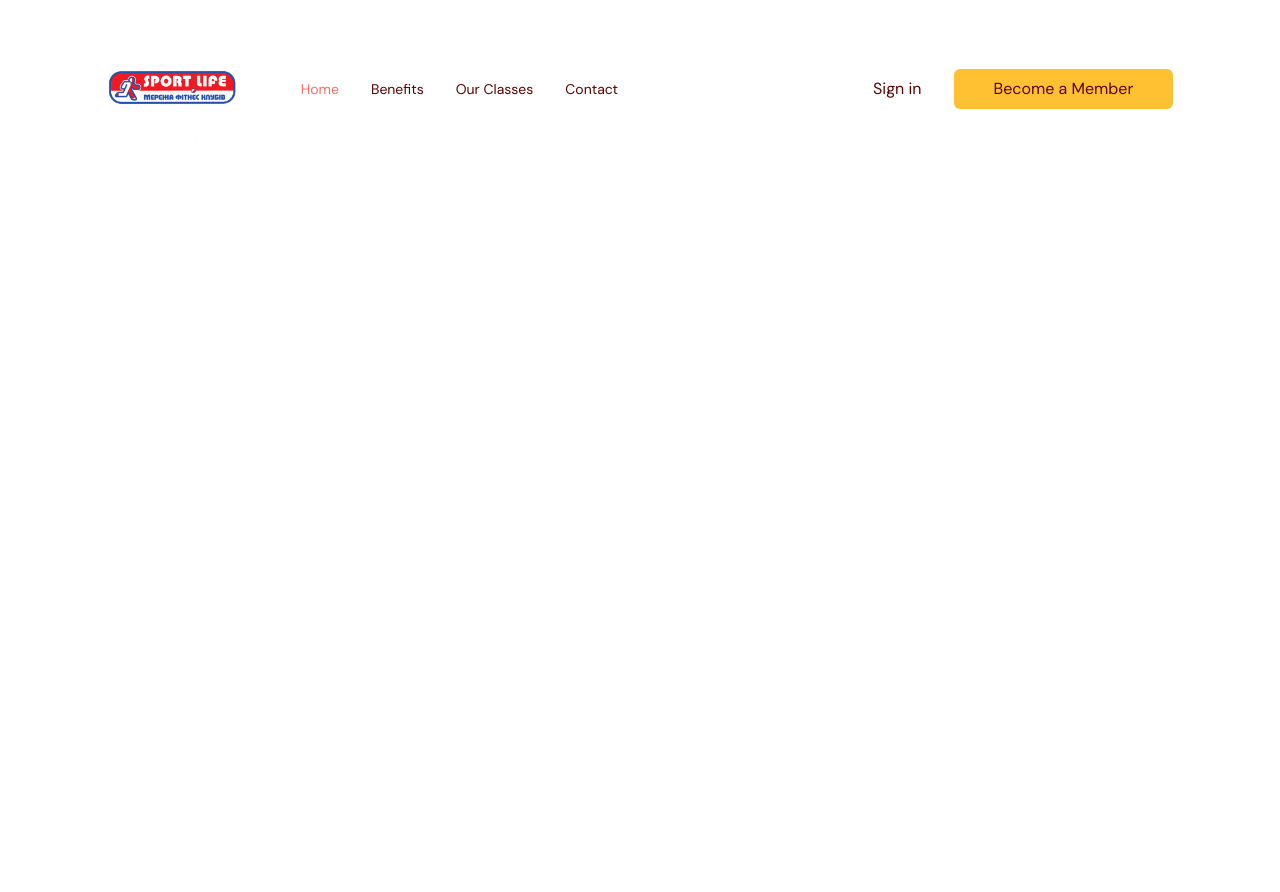
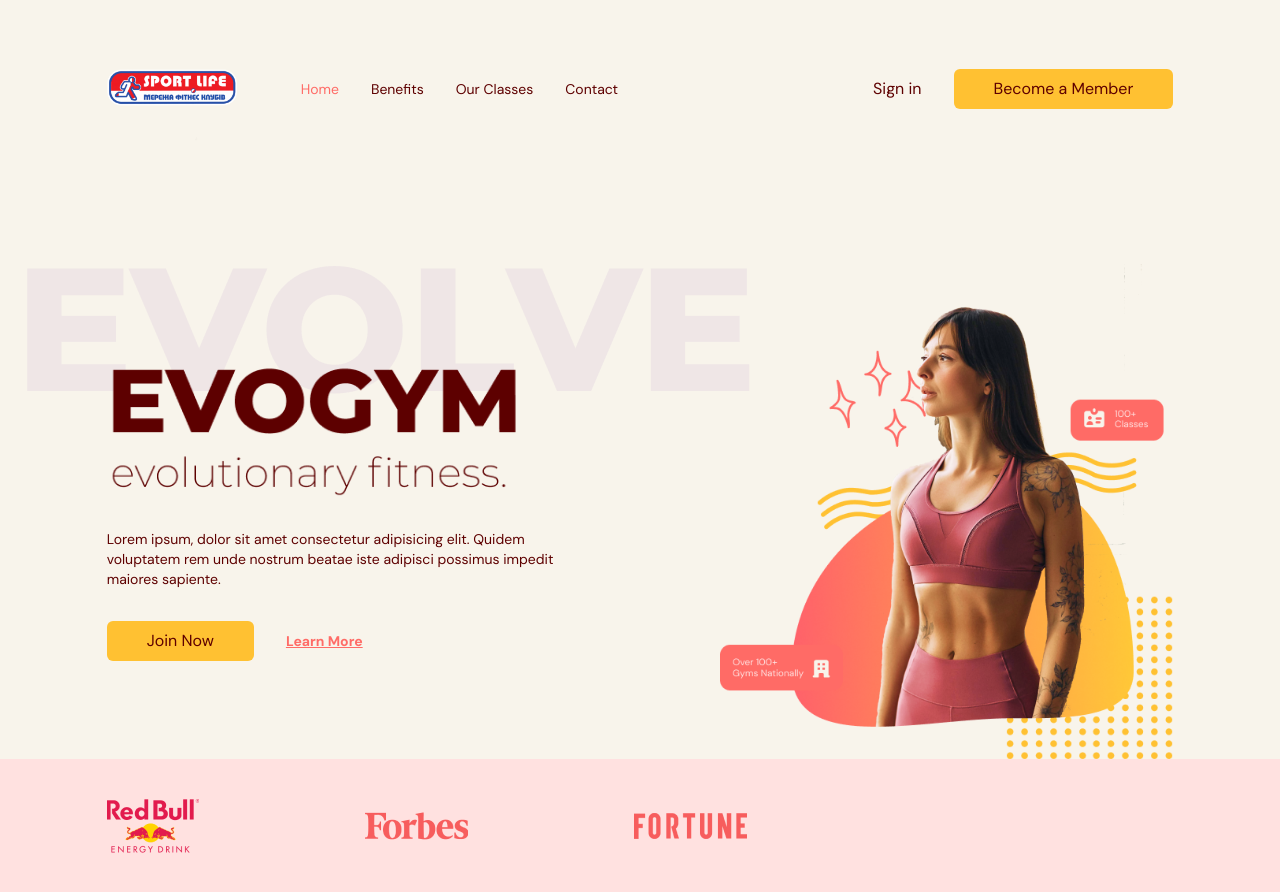
Before and after one commit to mryevhenii07/Fitness, a React (Vite) app: page / in a window 1280 px wide. Shown: the top 892 px of the page. Before the commit the page ends 800 px from the top, so only its background shows below. Built offline with nearby package versions, Linux system fonts and the light colour scheme.

Commit message:
finished home

```diff
--- a/src/App.tsx
+++ b/src/App.tsx
@@ -1,6 +1,7 @@
 import { useEffect, useState } from 'react'
 import Navbar from '@/scenes/navbar';
 import {SelectedPage} from '@/shared/types';
+import Home from '@/scenes/home';
 
 
 function App() {
@@ -24,6 +25,7 @@
   return (
     <div className="bg-gray-20">
     <Navbar selectedPage={selectedPage} setSelectedPage={setSelectedPage} isTopOfPage={isTopOfPage}/>
+    <Home setSelectedPage={setSelectedPage} />
     </div>
   )
 }
--- a/src/scenes/home/index.tsx
+++ b/src/scenes/home/index.tsx
@@ -1,10 +1,89 @@
 import React from 'react'
+import AnchorLink from 'react-anchor-link-smooth-scroll';
+import { motion } from 'framer-motion';
 
-type Props = {}
+import { SelectedPage } from '@/shared/types';
+import useMediaQuery from '@/hooks/useMediaQuery';
+import ActionButton from '@/shared/ActionButton';
+import HomePageTextImg from '../../assets/HomePageText.png';
+import HomePageGraphic from '../../assets/HomePageGraphic.png';
+import SponsorRedBull from '../../assets/SponsorRedBull.png';
+import SponsorForbes from '../../assets/SponsorForbes.png';
+import SponsorFortune from '../../assets/SponsorFortune.png';
 
-const Home = (props: Props) => {
+
+
+type Props = {
+    setSelectedPage:(value:SelectedPage) => void
+}
+
+const Home = ({setSelectedPage}: Props) => {
+    const isAboveMediumScreens = useMediaQuery("(min-width:1060px)")
+    console.log(isAboveMediumScreens);
+
   return (
-    <div>index</div>
+    <section id="home"
+    className='gap-16 bg-gray-20 py-10 md:h-full md:pb-0 '>
+        {/*Image and main header*/}
+        <motion.div
+        onViewportEnter={()=>setSelectedPage(SelectedPage.Home)}
+        className='md:flex mx-auto w-5/6 items-center justify-center md:h-5/6 mt-40'>
+            {/* main header*/}
+            <div className='z-10 mt-32 md:basis-3/5'>
+                {/* headings*/}
+                <motion.div
+                className='md:-mt-20'
+                initial="hidden"
+                whileInView="visible"
+                viewport={{once:true,amount:0.5}}
+                transition={{duration:0.5}}
+                variants={{
+                    hidden:{opacity:0,x:-50},
+                    visible:{opacity:1,x:0}
+                }}
+                >
+                    <div className='relative'>
+                        <div className='before:absolute before:-top-20 before:-left-20 before:z-[-1] md:before:content-evolvetext'>
+                            <img src={HomePageTextImg} alt="img"/>
+                        </div>
+                    </div>
+                    <p className='mt-8 text-sm md:text-start'>Lorem ipsum, dolor sit amet consectetur adipisicing elit. Quidem voluptatem rem unde nostrum beatae iste adipisci possimus impedit maiores sapiente.</p>
+                </motion.div>
+                {/* actions*/}
+                <motion.div
+                initial="hidden"
+                whileInView="visible"
+                viewport={{once:true,amount:0.5}}
+                transition={{delay:0.2 ,duration:0.5}}
+                variants={{
+                    hidden:{opacity:0,x:-50},
+                    visible:{opacity:1,x:0}
+                }}
+                className='mt-8 flex items-center gap-8 md:justify-start'>
+                    <ActionButton setSelectedPage={setSelectedPage  }>Join Now</ActionButton>
+                    <AnchorLink onClick={()=> setSelectedPage(SelectedPage.Contact)}
+                    href={`#${SelectedPage.Contact}`}
+                    className='text-sm font-bold text-primary-500 underline hover:text-secondary-500'>
+                        <p>Learn More</p>
+                    </AnchorLink>
+                </motion.div>
+            </div>
+            {/* Image*/}
+            <div className='flex basis-3/5 justify-center md:z-10 md:ml-40 md:mt-16 md:justify-items-end'>
+                <img src={HomePageGraphic} alt="img" />
+            </div>
+        </motion.div>
+{/* Sponsors*/}
+{isAboveMediumScreens && (<div className='h-[150px] w-full bg-primary-100 py-10'>
+    <div className='mx-auto w-5/6'>
+        <div className='flex w-3/5 items-center justify-between gap-8'>
+            <img src={SponsorRedBull} alt="Sponsor RedBull" />
+            <img src={SponsorForbes} alt="Sponsor Forbes" />
+            <img src={SponsorFortune} alt="Sponsor Fortune" />
+        </div>
+    </div>
+</div>)}
+    </section>
   )
 }
 
```
